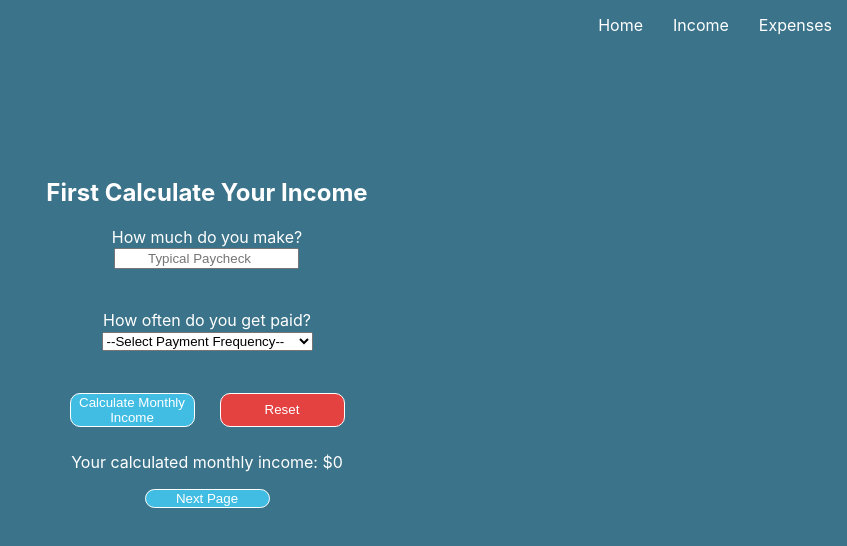
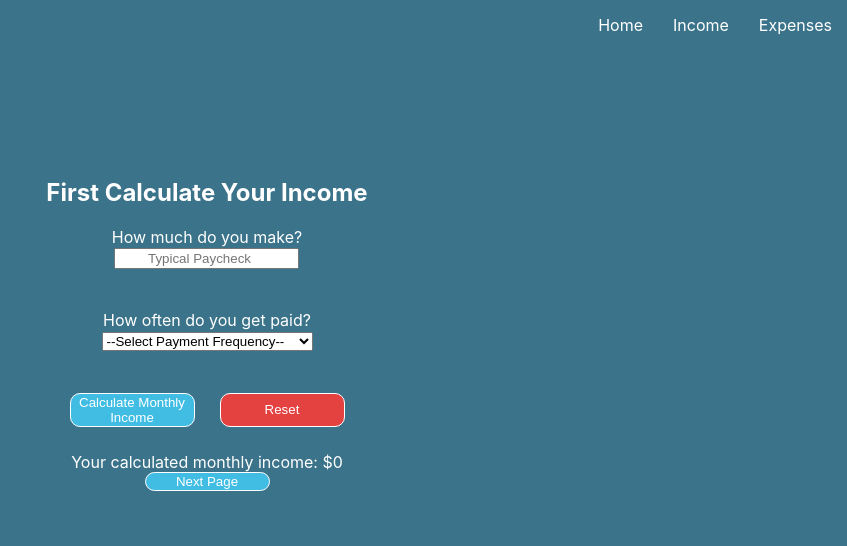
Before and after one commit to macrowell70/mortgage-calculator, a React (Create React App) app: page /income in a window 1280 px wide. Both pictures are taken after typing "5" into the empty fields and a click on the button "Calculate Monthly Income". Shown: the top 546 px of the page, without its empty margins (433-1280 px from the left). Built offline with nearby package versions, Linux system fonts and the light colour scheme.

Commit message:
updates navigation to use react useNavigate hookfor cleaner code

```diff
--- a/src/App.js
+++ b/src/App.js
@@ -1,4 +1,5 @@
 import React from 'react';
+import { useNavigate } from 'react-router-dom';
 import './App.css';
 
 export const handleChange = evt => {
@@ -8,13 +9,17 @@ export const handleChange = evt => {
 };
 
 function App() {
+  const navigate = useNavigate()
+
+  const handleClick = () => {
+    navigate('/income');
+  };
+
   return (
     <div className="App">
       <header className="App-header">
         <h1>Welcome! Let's get started</h1>
-        <a href='/income'>
-          <button>Click To Begin</button>
-        </a>
+        <button onClick={handleClick}>Click To Begin</button>
       </header>
     </div>
   );
--- a/src/Components/IncomeCalculator.js
+++ b/src/Components/IncomeCalculator.js
@@ -1,4 +1,5 @@
-import React, {useState} from 'react';
+import React, { useState } from 'react';
+import { useNavigate } from 'react-router-dom';
 import './IncomeCalculator.css';
 
 const initialFormValues = {
@@ -10,6 +11,7 @@ const initialFormValues = {
 export default function IncomeCalculator(props) {
     const [paycheckIsEntered, setPaycheckIsEntered] = useState(false);
     const [formValues, setFormValues] = useState(initialFormValues);
+    const navigate = useNavigate();
 
     const pickMultiple = (frequency) => {
         let multiple = 0;
@@ -48,8 +50,12 @@ export default function IncomeCalculator(props) {
 
     const handleReset = () => {
         setFormValues(initialFormValues);
-        setPaycheckIsEntered(false)
-      }
+        setPaycheckIsEntered(false);
+      };
+
+    const navigateToNext = () => {
+        navigate('/expenses');
+    };
 
     return (
         <div className='Income-calculator'>
@@ -87,9 +93,7 @@ export default function IncomeCalculator(props) {
                     <div
                         className='calculated-income'>
                         {`Your calculated monthly income: $${formValues.calculatedInc}`}
-                        <a href='/expenses'>
-                           <button>Next Page</button>
-                        </a>
+                        <button onClick={navigateToNext}>Next Page</button>
                     </div>
                 )}
             </div>
```
